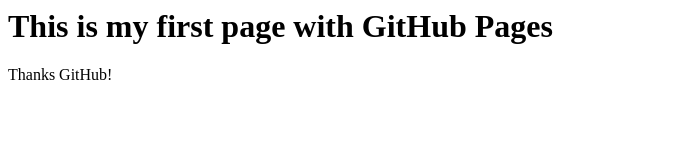
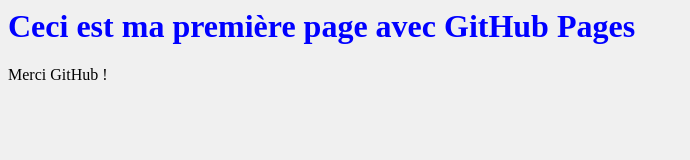
Before and after one commit to AlexandraLez/Test01, a plain HTML site: page index.html in a window 1280 px wide. Shown: the whole page, without its empty margins (0-690 px from the left). Drawn offline with Linux system fonts and the light colour scheme.

Commit message:
Update index.html
Modifs

```diff
--- a/index.html
+++ b/index.html
@@ -1,4 +1,9 @@
 <html>
-<h1> This is my first page with GitHub Pages </h1>
-<p>Thanks GitHub!</p>
+<head>
+<title>Ma première page avec GitHub Pages</title>
+</head>
+<body style="background-color: #f0f0f0;">
+<h1 style="color: blue;">Ceci est ma première page avec GitHub Pages</h1>
+<p>Merci GitHub !</p>
+</body>
 </html>
```
